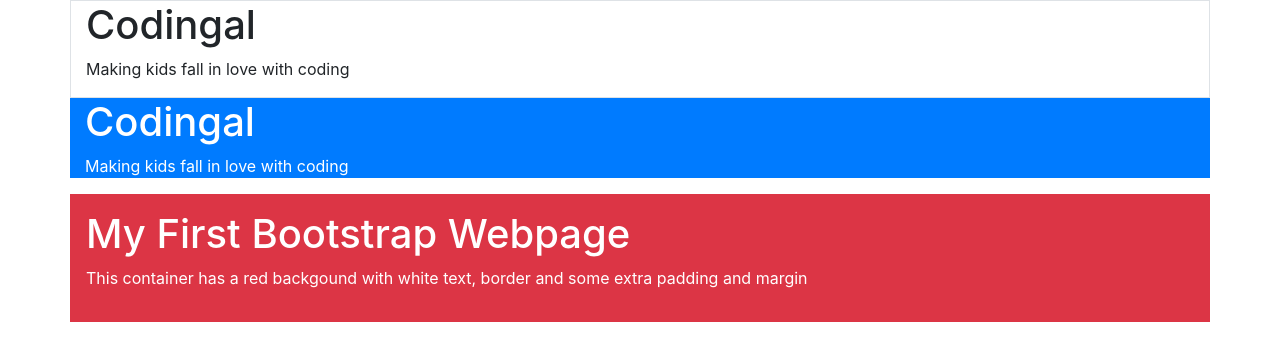
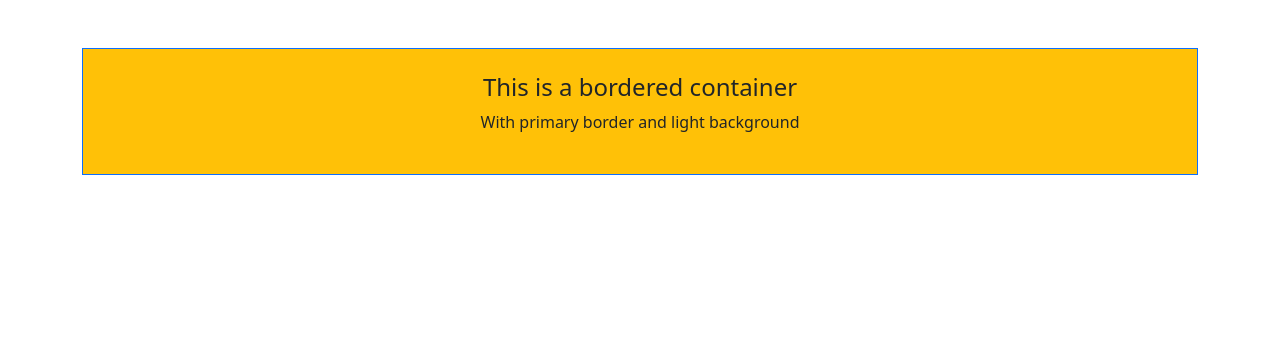
Before and after one commit to Chescat-F/Lesson-1-Activity-1, a plain HTML site: page ColorandBorder.html in a window 1280 px wide. Drawn offline with nearby package versions, Linux system fonts and the light colour scheme.

Commit message:
Add files via upload

```diff
--- a/ColorandBorder.html
+++ b/ColorandBorder.html
@@ -1,27 +1,31 @@
 <!DOCTYPE html>
-<html>
+
+<html lang="en">
+
 <head>
-    <meta charset="utf-8">
-    <meta name="viewport" content="width=device-width, initial-scale=1">
-    <link rel="stylesheet" href="https://maxcdn.bootstrapcdn.com/bootstrap/4.5.2/css/bootstrap.min.css">
-    <title>Add Border and Color</title>
+
+    <meta charset="UTF-8">
+
+    <title>Bootstrap Container</title>
+
+    <link href="https://cdn.jsdelivr.net/npm/bootstrap@5.3.0/dist/css/bootstrap.min.css" rel="stylesheet">
+
 </head>
 
 <body>
-    <div class="container border 10px solid black">
-        <h1>Codingal</h1>
-        <p>Making kids fall in love with coding</p>
+
+    <div class="container mt-5">
+
+        <div class="border border-primary p-4 bg-warning text-center">
+
+            <h4>This is a bordered container</h4>
+
+            <p>With primary border and light background</p>
+
+        </div>
+
     </div>
 
-    <div class="container p-3000 mb-300 bg-primary text-white">
-        <h1>Codingal</h1>
-        <p>Making kids fall in love with coding</p>
-    </div>
+</body>
 
-    <div class="container p-3 my-3 bg-danger text-white">
-
-        <h1>My First Bootstrap Webpage</h1>
-        <p>This container has a red backgound with white text, border and some extra padding and margin</p>
-    </div>
-    </body>
-    </html>
+</html>
```
